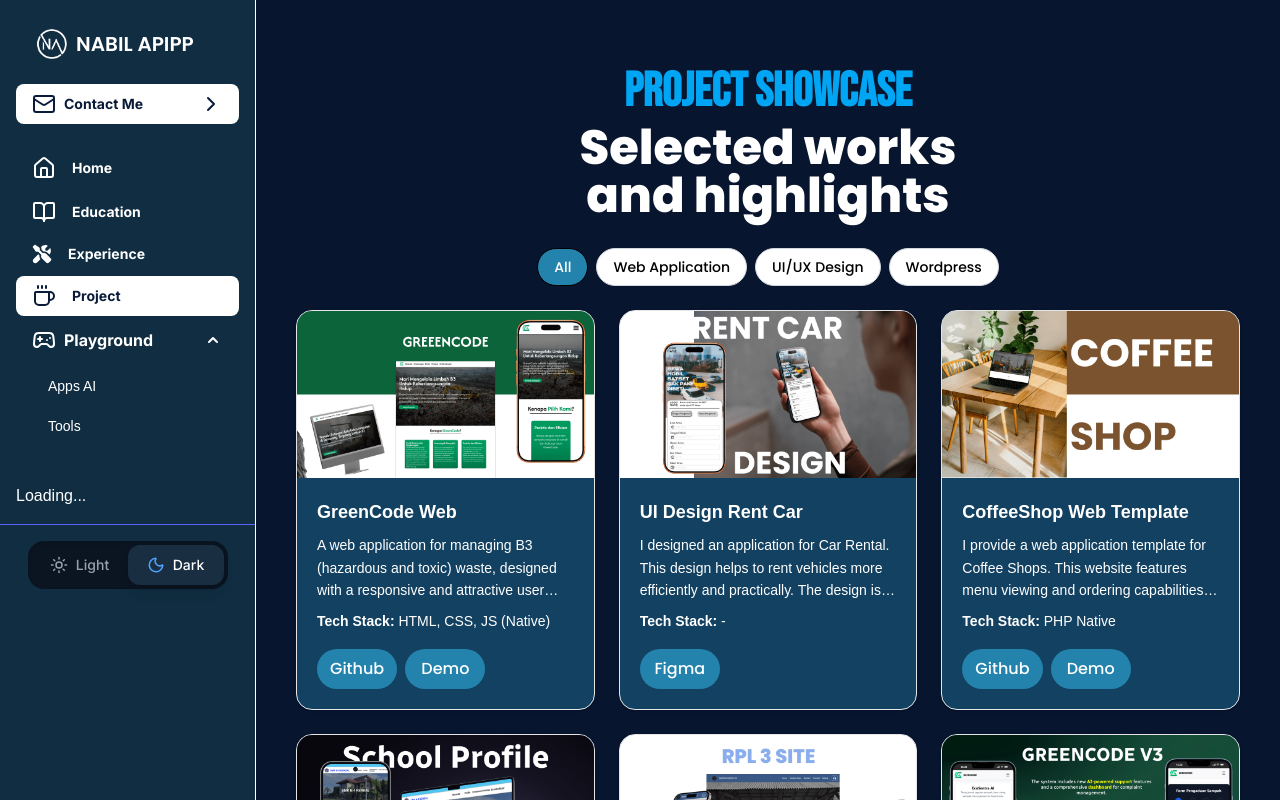
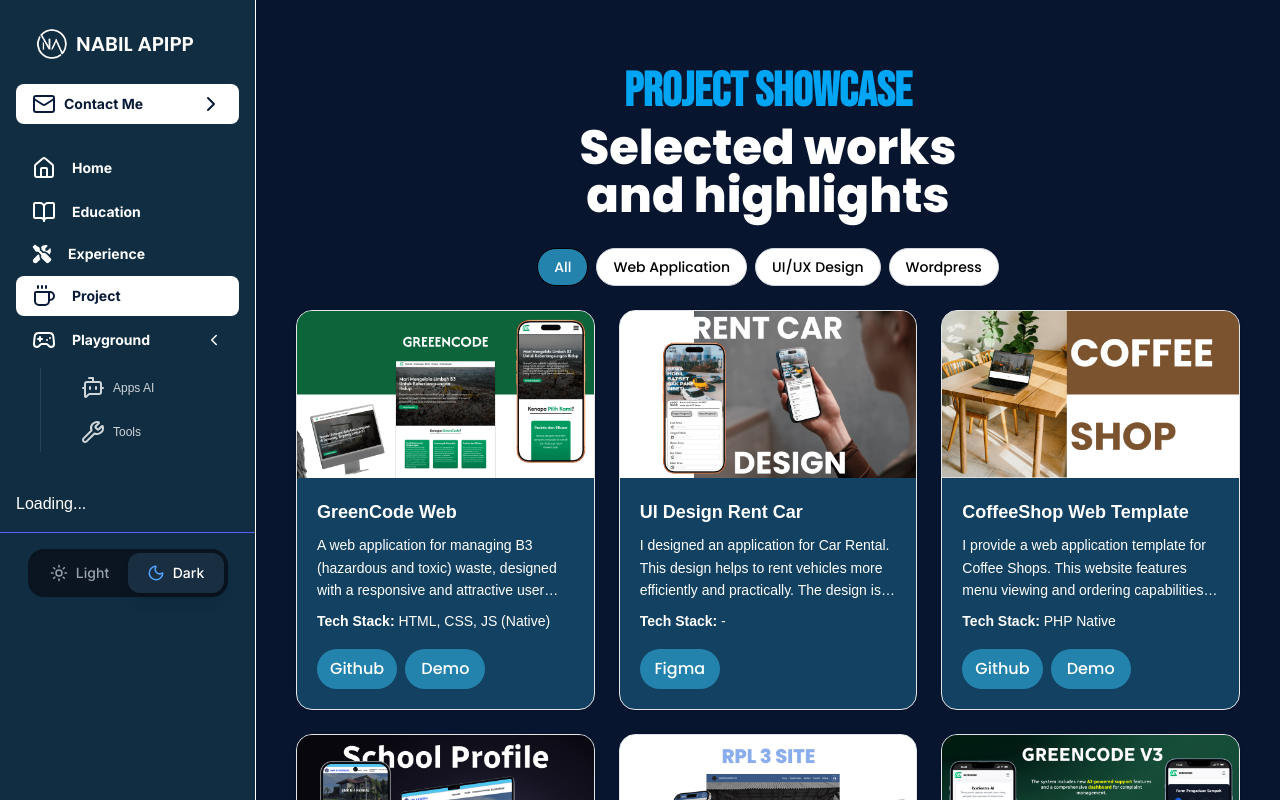
Before and after one commit to NaApipp/portosuperapp_v2, a Next.js app: page /project in a window 1280 px wide. Both pictures are taken after a click on the heading "Playground". Built offline with nearby package versions, Linux system fonts and the light colour scheme; no server answers.

Commit message:
fix: fixing navigation panel

```diff
--- a/app/components/navbar.tsx
+++ b/app/components/navbar.tsx
@@ -103,6 +103,49 @@ export default function Navbar() {
               </Link>
             </li>
             <li>
+            <details className="group [&_summary::-webkit-details-marker]:hidden">
+              <summary className="animasi-navbar flex cursor-pointer items-center justify-between rounded px-3 py-2 text-heading hover:bg-neutral-tertiary transition-all duration-300">
+                <span className="font-semibold font-poppins flex items-center gap-2"> Playground </span>
+                <span className="shrink-0 transition duration-300 group-open:-rotate-180">
+                  <svg
+                    xmlns="http://www.w3.org/2000/svg"
+                    className="size-5 text-heading"
+                    viewBox="0 0 20 20"
+                    fill="currentColor"
+                  >
+                    <path
+                      fillRule="evenodd"
+                      d="M5.293 7.293a1 1 0 011.414 0L10 10.586l3.293-3.293a1 1 0 111.414 1.414l-4 4a1 1 0 01-1.414 0l-4-4a1 1 0 010-1.414z"
+                      clipRule="evenodd"
+                    />
+                  </svg>
+                </span>
+              </summary>
+
+              <ul className="mt-2 space-y-1 px-4 border-l border-neutral-tertiary/50 ml-4">
+                <li>
+                  <Link
+                    href="/coming-soon"
+                    onClick={close}
+                    className="block rounded px-4 py-2 text-sm font-medium text-heading/80 hover:bg-neutral-tertiary hover:text-heading transition-colors"
+                  >
+                    Apps AI
+                  </Link>
+                </li>
+
+                <li>
+                  <Link
+                    href="/coming-soon"
+                    onClick={close}
+                    className="block rounded px-4 py-2 text-sm font-medium text-heading/80 hover:bg-neutral-tertiary hover:text-heading transition-colors"
+                  >
+                    Tools
+                  </Link>
+                </li>
+              </ul>
+            </details>
+          </li>
+            <li>
               <Link
                 href="/home#contact"
                 onClick={close}
--- a/app/components/sidebar.tsx
+++ b/app/components/sidebar.tsx
@@ -1,7 +1,7 @@
 "use client";
 
 import Image from "next/image";
-import { Mail, ChevronRight, Home, BookOpen, Coffee, Gamepad2, Sun, Moon } from "lucide-react";
+import { Mail, ChevronRight, Home, BookOpen, Coffee, Gamepad2, Sun, Moon, BotMessageSquare, Wrench } from "lucide-react";
 import { useState, useEffect } from "react";
 import Link from "next/link";
 import { usePathname } from "next/navigation";
@@ -89,31 +89,23 @@ export default function Sidebar() {
 
           <li>
             <details className="group [&_summary::-webkit-details-marker]:hidden">
-              <summary className="flex cursor-pointer items-center justify-between rounded-lg px-4 py-2 text-white hover:bg-indigo-700 hover:text-white">
-                <span className="font-bold font-inter flex items-center gap-2">  <Gamepad2 /> Playground </span>
+              <summary className="flex cursor-pointer items-center justify-between rounded-lg px-4 py-2 text-sm font-medium text-white hover:bg-white/10 transition-colors duration-200">
+                <span className="flex items-center gap-4">
+                  <Gamepad2 />
+                  <span className="font-bold font-inter">Playground</span>
+                </span>
                 <span className="shrink-0 transition duration-300 group-open:-rotate-180">
-                  <svg
-                    xmlns="http://www.w3.org/2000/svg"
-                    className="size-5 text-white"
-                    viewBox="0 0 20 20"
-                    fill="currentColor"
-                  >
-                    <path
-                      fillRule="evenodd"
-                      d="M5.293 7.293a1 1 0 011.414 0L10 10.586l3.293-3.293a1 1 0 111.414 1.414l-4 4a1 1 0 01-1.414 0l-4-4a1 1 0 010-1.414z"
-                      clipRule="evenodd"
-                    />
-                  </svg>
+                  <ChevronRight size={18} />
                 </span>
               </summary>
 
-              <ul className="mt-2 space-y-1 px-4">
+              <ul className="mt-2 space-y-1 px-4 border-l border-white/10 ml-6">
                 <li>
                   <Link
                     href="/coming-soon"
                     className={getLinkStyle("/coming-soon")}
                   >
-                    Apps AI
+                    <span className="ml-2 text-xs opacity-80 flex items-center gap-2"><BotMessageSquare /> Apps AI</span>
                   </Link>
                 </li>
 
@@ -122,7 +114,7 @@ export default function Sidebar() {
                     href="/coming-soon"
                     className={getLinkStyle("/coming-soon")}
                   >
-                    Tools
+                    <span className="ml-2 text-xs opacity-80 flex items-center gap-2"><Wrench /> Tools</span>
                   </Link>
                 </li>
               </ul>
```
